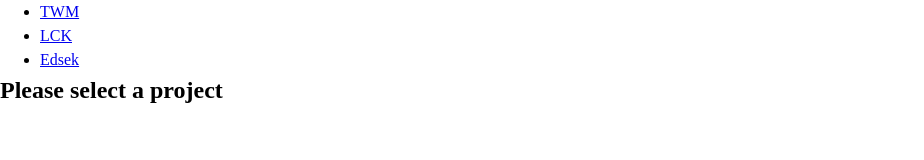
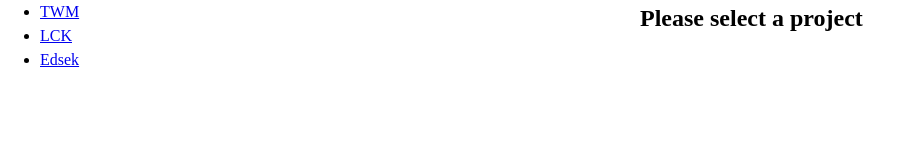
Before and after one commit to lesterc013/top-todo-app, a website built with webpack: page src/template.html in a window 1280 px wide. Shown: the whole page, without its empty margins (0-924 px from the left). Built offline with nearby package versions, Linux system fonts and the light colour scheme.

Commit message:
feat: Create grid to separate sidebar and main

```diff
--- a/src/styles.css
+++ b/src/styles.css
@@ -22,6 +22,7 @@
 body {
   line-height: 1.5;
   -webkit-font-smoothing: antialiased;
+  height: 100vh;
 }
 
 img,
@@ -66,3 +67,9 @@ h6 {
 #__next {
   isolation: isolate;
 }
+
+.container {
+  height: 100%;
+  display: grid;
+  grid-template-columns: 1fr 1fr;
+}
--- a/src/template.html
+++ b/src/template.html
@@ -6,10 +6,12 @@
     <title>Lester TODO App</title>
   </head>
   <body>
-    <div class="sidebar"></div>
-    <div class="main">
-      <div class="project-name"></div>
-      <div class="todos">
+    <div class="container">
+      <div class="sidebar"></div>
+      <div class="main">
+        <div class="project-name"></div>
+        <div class="todos">
+        </div>
       </div>
     </div>
   </body>
```
